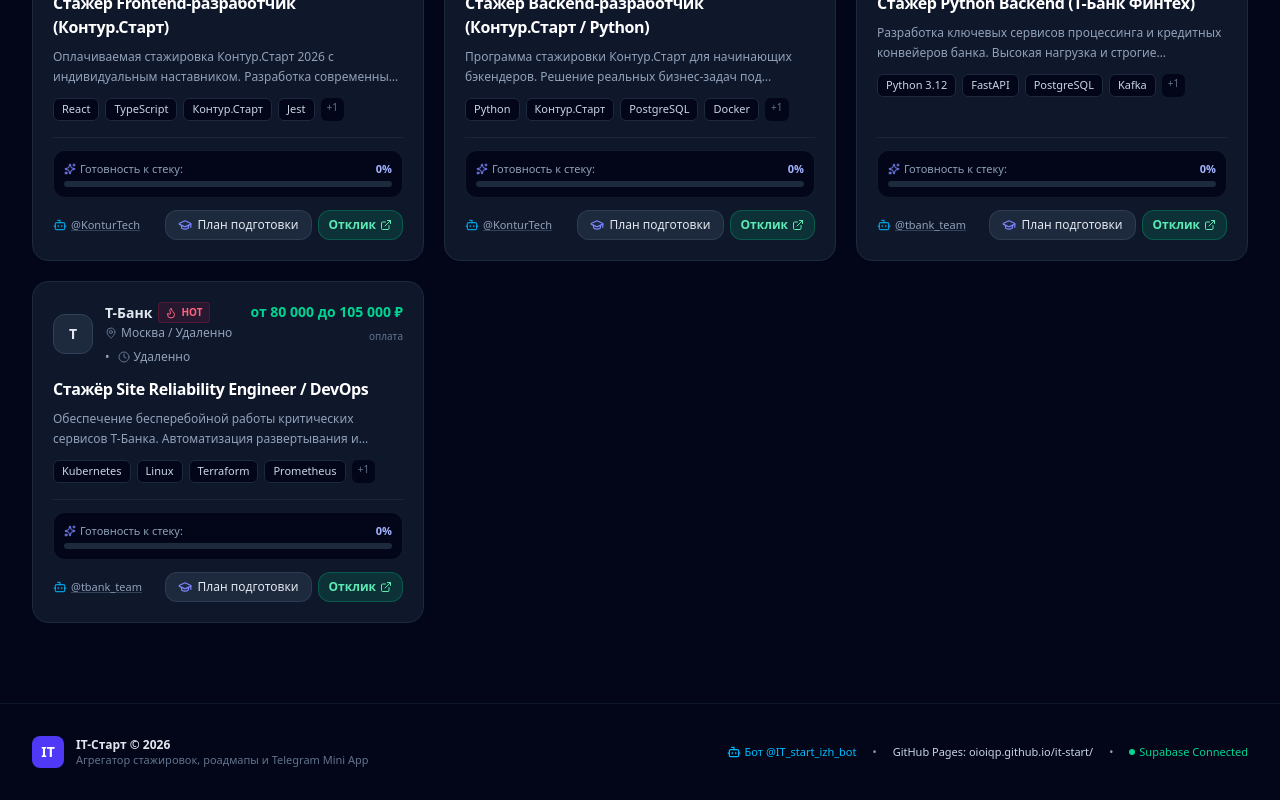
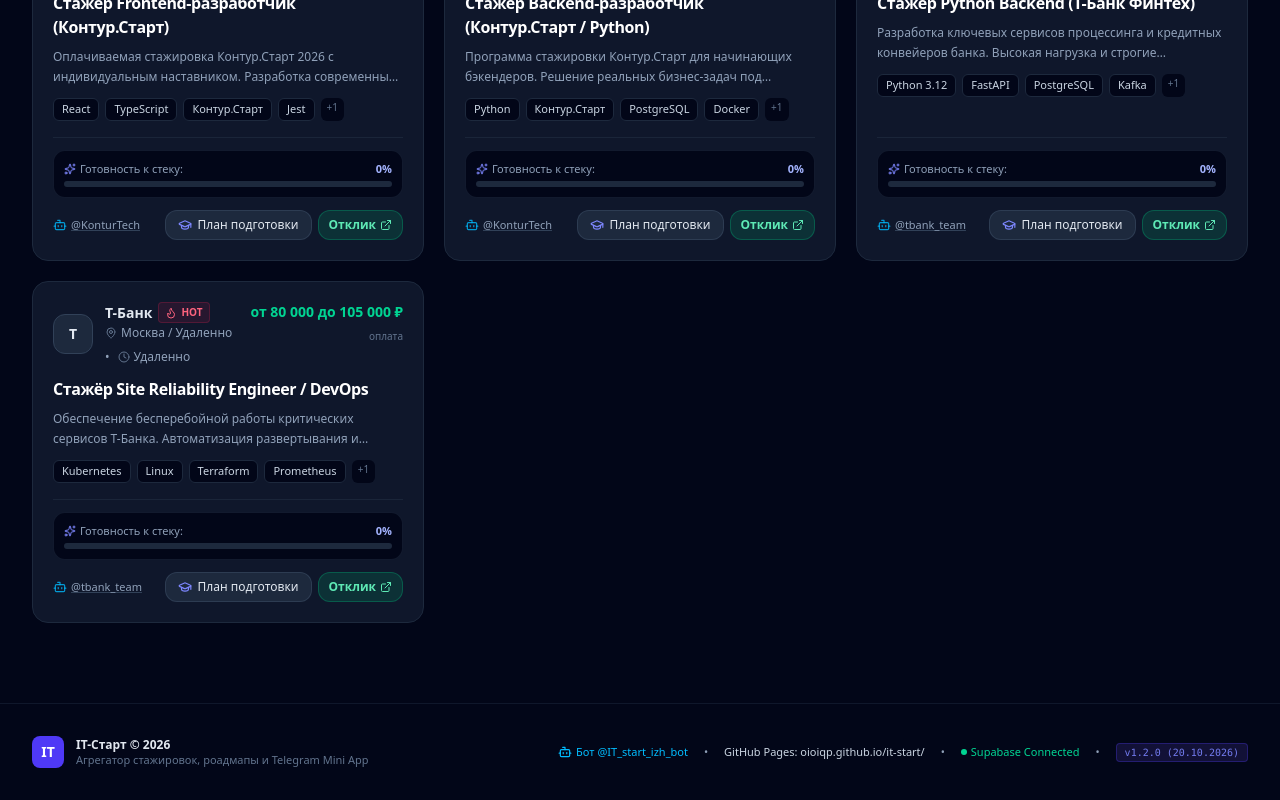
Before and after one commit to oioiqp/it-start, a React (Vite) app: page / in a window 1280 px wide. Shown: the part 4244-5044 px from the top of the page. Built offline with nearby package versions, Linux system fonts and the light colour scheme; no server answers; the database is empty.

Commit message:
ci: исправление деплоя на GitHub Pages, поддержка ветки gh-pages, метатеги сброса кэша и индикатор версии

```diff
--- a/index.html
+++ b/index.html
@@ -11,6 +11,9 @@
     <meta name="apple-mobile-web-app-status-bar-style" content="black-translucent" />
     <meta name="apple-mobile-web-app-title" content="IT-Старт" />
     <meta name="description" content="IT-Старт: агрегатор стажировок и Junior-вакансий с интерактивными роадмапами, базой вопросов и уведомлениями в Telegram" />
+    <meta http-equiv="Cache-Control" content="no-cache, no-store, must-revalidate" />
+    <meta http-equiv="Pragma" content="no-cache" />
+    <meta http-equiv="Expires" content="0" />
     <title>IT-Старт | Стажировки, Роадмапы и Telegram-уведомления</title>
     <!-- Telegram Mini App Script -->
     <script src="https://telegram.org/js/telegram-web-app.js"></script>
--- a/src/App.tsx
+++ b/src/App.tsx
@@ -720,6 +720,10 @@
               <span className="w-1.5 h-1.5 rounded-full bg-emerald-400"></span>
               Supabase Connected
             </span>
+            <span>•</span>
+            <span className="text-indigo-400/90 font-mono text-[10px] bg-indigo-950/60 px-2 py-0.5 rounded border border-indigo-800/50">
+              v1.2.0 (20.10.2026)
+            </span>
           </div>
         </div>
       </footer>
```
